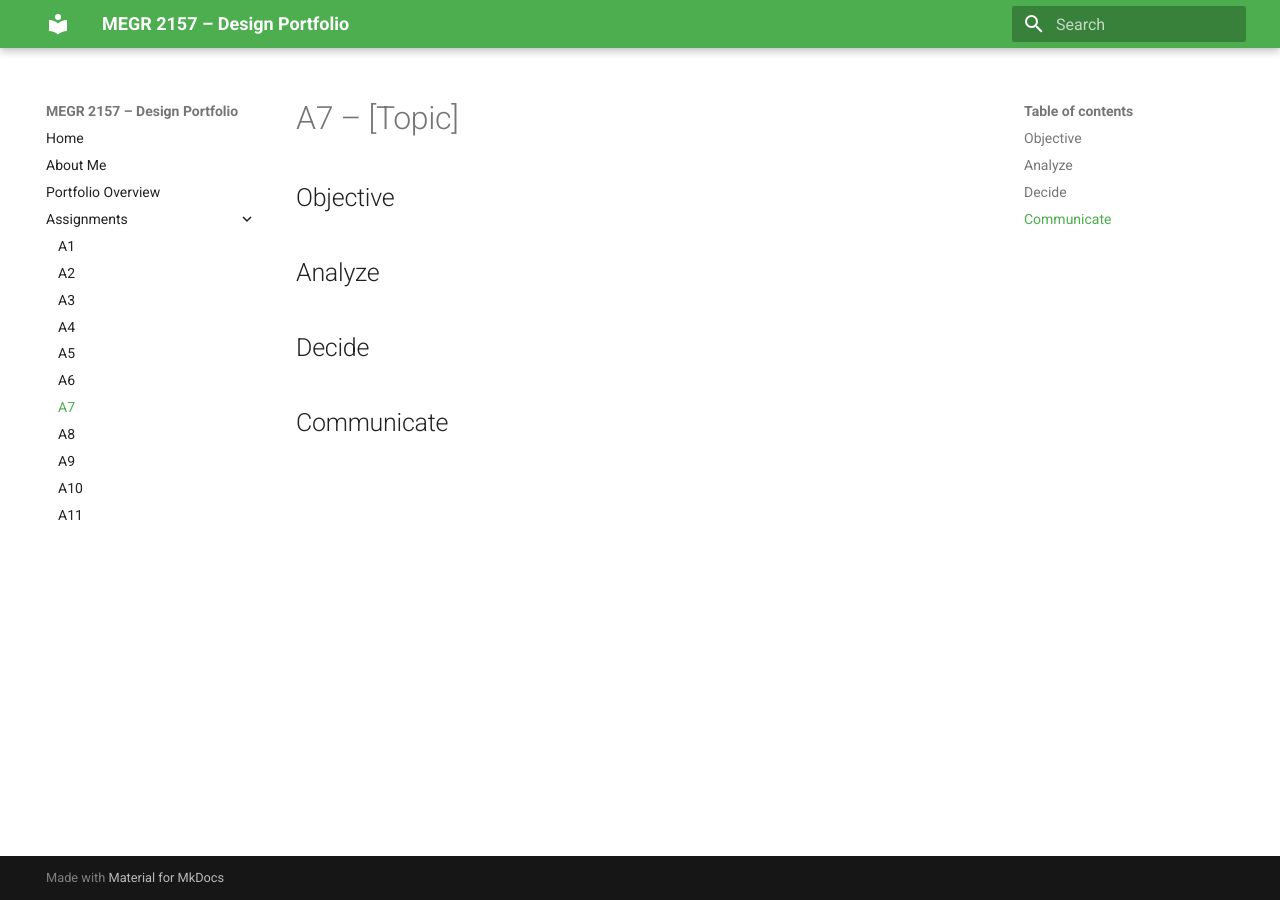
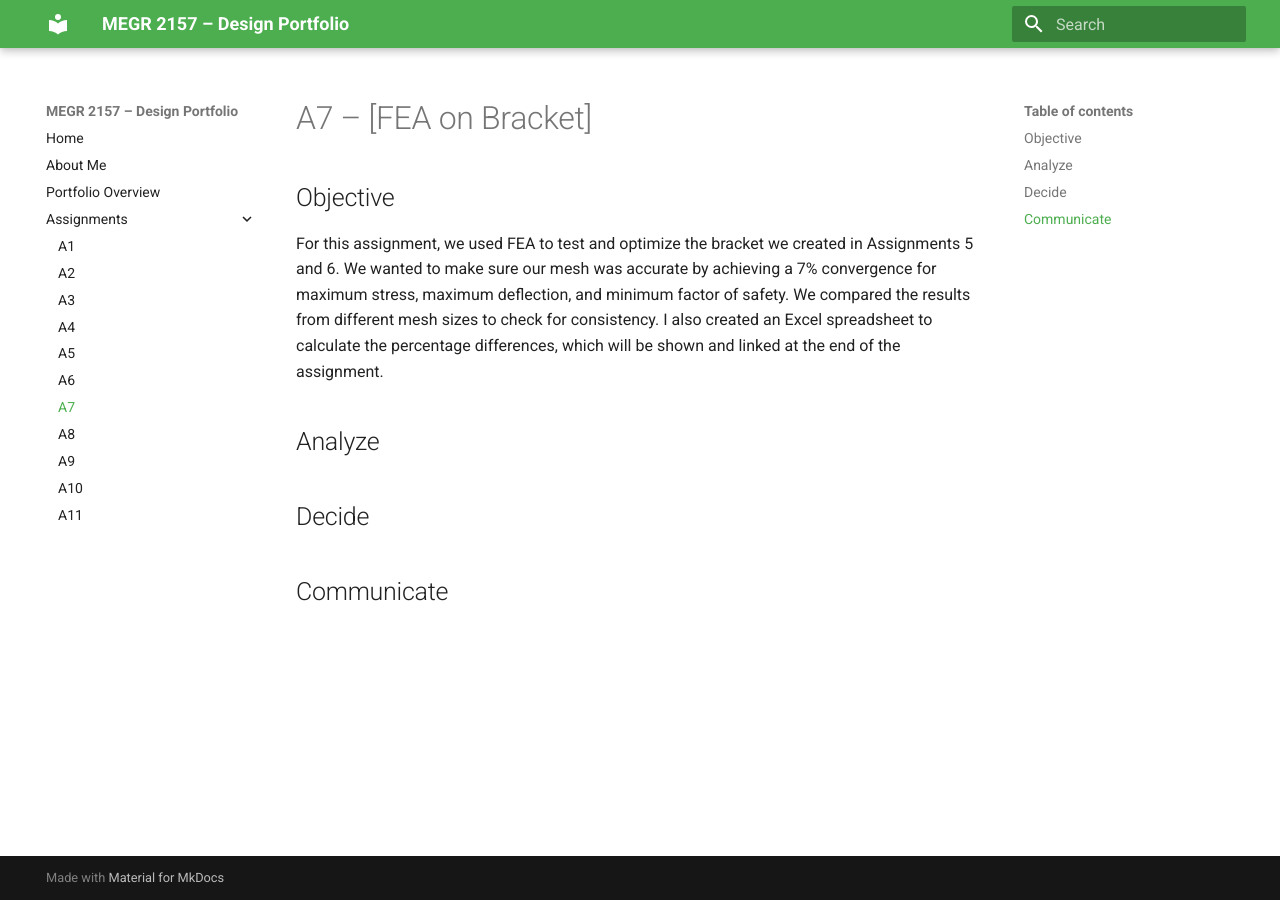
Before and after one commit to EvanBlanco12/portfolio, an MkDocs documentation site: the page built from docs/assignments/A07/index.md, in a window 1280 px wide. Built offline with MkDocs 1.6.1 and Material for MkDocs 9.7.7, drawn with Linux system fonts in a browser that asks for light colours.

Commit message:
Revise title and add objective for A7 assignment
Updated assignment title and added objective details regarding FEA testing and optimization of the bracket.

```diff
--- a/docs/assignments/A07/index.md
+++ b/docs/assignments/A07/index.md
@@ -1,6 +1,7 @@
-# A7 – [Topic]
+# A7 – [FEA on Bracket]
 
 ## Objective
+For this assignment, we used FEA to test and optimize the bracket we created in Assignments 5 and 6. We wanted to make sure our mesh was accurate by achieving a 7% convergence for maximum stress, maximum deflection, and minimum factor of safety. We compared the results from different mesh sizes to check for consistency. I also created an Excel spreadsheet to calculate the percentage differences, which will be shown and linked at the end of the assignment.
 
 
 ## Analyze
```
